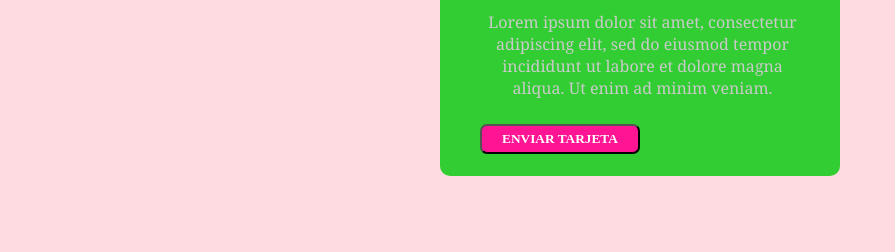
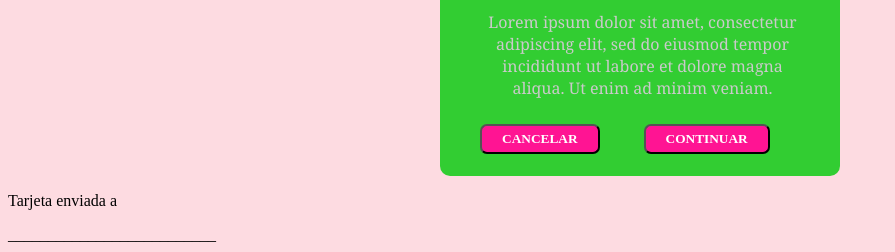
Before and after one commit to Jayson-A/TarjetaDeRegalo-1, a plain HTML site: page index.html in a window 1280 px wide. Shown: the part 757-1009 px from the top of the page, without its empty margins (0-895 px from the left). Before the commit the page ends 941 px from the top, so only its background shows below. Drawn offline with Linux system fonts and the light colour scheme.

Commit message:
IlustracionFinal

```diff
--- a/index.html
+++ b/index.html
@@ -10,6 +10,7 @@
 
 <body>
 <main>
+
   <div class="Tarjeta">
 
     <h2 class="titulo">Tarjeta de regalo</h2>
@@ -23,10 +24,11 @@
       </p>
 
       <button class="boton" type="submit">ENVIAR TARJETA</button>
-        <!-- <input type="text"> -->
 
   </div>
-  <!-- Ilustracion 2-->
+
+  <!-- Ilustracion 2 -->
+
   <div class="Tarjeta2">
 
     <h2 class="titulo2">Tarjeta de regalo</h2>
@@ -39,10 +41,22 @@
             aliqua. Ut enim ad minim veniam.
       </p>
 
-      <button class="boton2" type="submit">ENVIAR TARJETA</button>
+      <button class="boton2" type="submit">CANCELAR</button>
+      <button class="boton2" type="submit">CONTINUAR</button>
         <!-- <input type="text"> -->
+  </div>
+
+<!-- Ilustracion 3 -->
+
+
+    <div class="Ilustracion3">
+
+      <p class="parrafo3">Tarjeta enviada a</p>
+
+    <div class="linea3">__________________________</div>
 
   </div>
+</div>
 </main>
 </body>
 </html>
```
